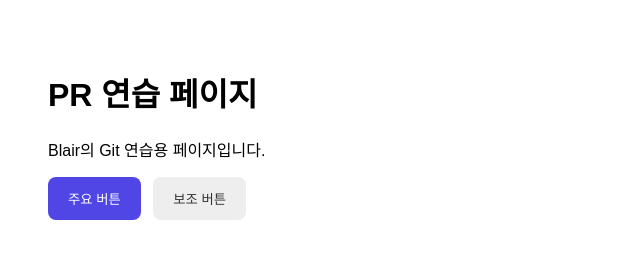
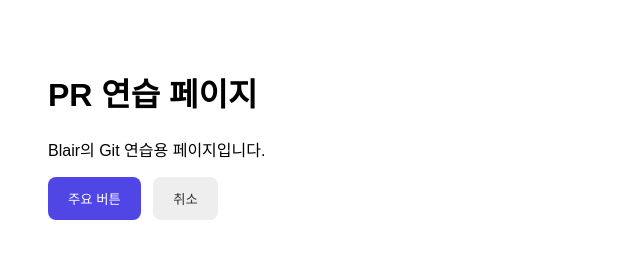
Before and after one commit to blairgaeun/pr-practice, a plain HTML site: page index.html in a window 1280 px wide. Shown: the whole page, without its empty margins (0-640 px from the left). Drawn offline with Linux system fonts and the light colour scheme.

Commit message:
[Fix](button): 보조 버튼 문구를 '취소'로 변경

```diff
--- a/index.html
+++ b/index.html
@@ -14,6 +14,6 @@
   <h1>PR 연습 페이지</h1>
   <p>Blair의 Git 연습용 페이지입니다.</p>
   <button class="btn btn-primary">주요 버튼</button>
-  <button class="btn btn-secondary">보조 버튼</button>
+  <button class="btn btn-secondary">취소</button>
 </body>
 </html>
```
